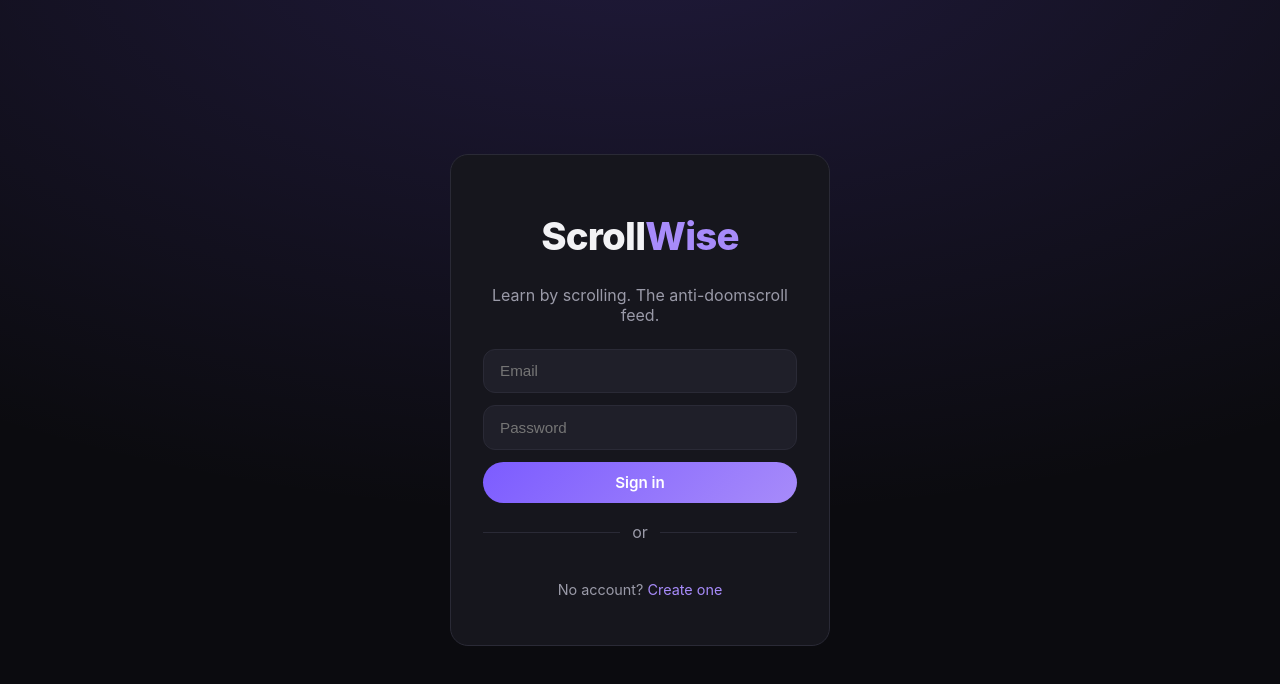
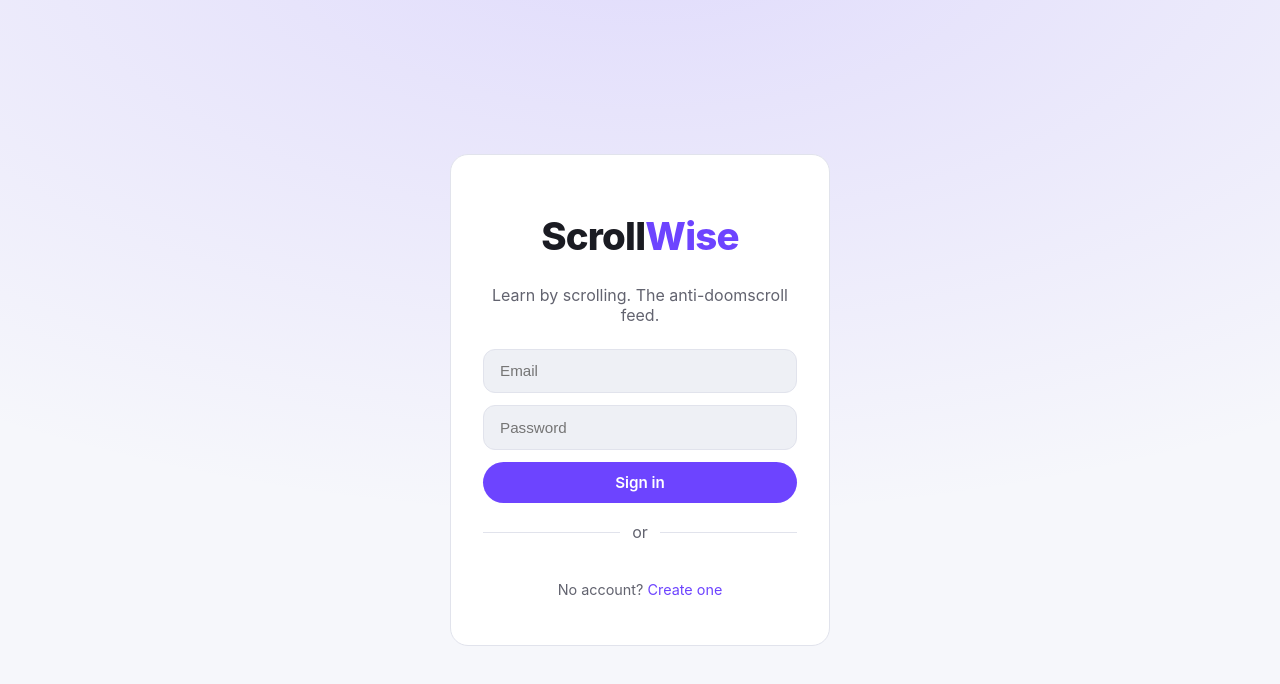
Before and after one commit to revanthmadasu/scrollwise, a React (Vite) app in the folder apps/web/: page /login in a window 1280 px wide. Shown: the top 684 px of the page. Built offline with nearby package versions, Linux system fonts and the light colour scheme; no server answers.

Commit message:
theme changes

```diff
--- a/apps/web/src/components/Layout.tsx
+++ b/apps/web/src/components/Layout.tsx
@@ -1,6 +1,7 @@
 import { NavLink, Outlet, useNavigate } from "react-router-dom";
 import { useAuth } from "../auth/AuthContext";
 import { ChartIcon, CompassIcon, HomeIcon, SparklesIcon } from "./icons";
+import { ThemeToggle } from "./ThemeToggle";
 
 export function Layout() {
   const { user, logout } = useAuth();
@@ -20,6 +21,7 @@ export function Layout() {
         </nav>
         <div className="user-menu">
           <span className="muted">{user?.display_name || user?.email}</span>
+          <ThemeToggle />
           <button className="ghost" onClick={logout}>Sign out</button>
         </div>
       </header>
--- /dev/null
+++ b/apps/web/src/components/ThemeToggle.tsx
@@ -0,0 +1,30 @@
+import type { ThemePref } from "../theme/ThemeContext";
+import { useTheme } from "../theme/ThemeContext";
+import { MonitorIcon, MoonIcon, SunIcon } from "./icons";
+
+const OPTIONS: { value: ThemePref; label: string; Icon: (p: { size?: number }) => JSX.Element }[] = [
+  { value: "light", label: "Light", Icon: SunIcon },
+  { value: "dark", label: "Dark", Icon: MoonIcon },
+  { value: "system", label: "System (browser default)", Icon: MonitorIcon },
+];
+
+// Segmented light / dark / system control.
+export function ThemeToggle() {
+  const { theme, setTheme } = useTheme();
+  return (
+    <div className="theme-toggle" role="group" aria-label="Theme">
+      {OPTIONS.map(({ value, label, Icon }) => (
+        <button
+          key={value}
+          className={theme === value ? "active" : ""}
+          aria-pressed={theme === value}
+          title={label}
+          aria-label={label}
+          onClick={() => setTheme(value)}
+        >
+          <Icon size={16} />
+        </button>
+      ))}
+    </div>
+  );
+}
--- a/apps/web/src/components/icons.tsx
+++ b/apps/web/src/components/icons.tsx
@@ -76,3 +76,29 @@ export function CloseIcon({ size = 18 }: IconProps) {
     </svg>
   );
 }
+
+export function SunIcon({ size = 16 }: IconProps) {
+  return (
+    <svg width={size} height={size} viewBox="0 0 24 24" {...stroke}>
+      <circle cx="12" cy="12" r="4" />
+      <path d="M12 2v2M12 20v2M4.9 4.9l1.4 1.4M17.7 17.7l1.4 1.4M2 12h2M20 12h2M4.9 19.1l1.4-1.4M17.7 6.3l1.4-1.4" />
+    </svg>
+  );
+}
+
+export function MoonIcon({ size = 16 }: IconProps) {
+  return (
+    <svg width={size} height={size} viewBox="0 0 24 24" {...stroke}>
+      <path d="M21 12.8A9 9 0 1 1 11.2 3a7 7 0 0 0 9.8 9.8z" />
+    </svg>
+  );
+}
+
+export function MonitorIcon({ size = 16 }: IconProps) {
+  return (
+    <svg width={size} height={size} viewBox="0 0 24 24" {...stroke}>
+      <rect x="3" y="4" width="18" height="12" rx="2" />
+      <path d="M8 20h8M12 16v4" />
+    </svg>
+  );
+}
--- a/apps/web/src/index.css
+++ b/apps/web/src/index.css
@@ -1,16 +1,41 @@
 :root {
+  /* Dark is the default palette; the light overrides live in [data-theme="light"]. */
   --bg: #0b0b0f;
   --surface: #16161d;
   --surface-2: #1f1f29;
   --border: #2a2a36;
   --text: #f2f2f5;
+  --text-soft: #d6d6df;       /* body copy */
   --muted: #9a9aa8;
   --accent: #7c5cff;
   --accent-2: #a78bfa;
   --like: #ff4d6d;
   --ok: #2ecc71;
   --bad: #ff6b6b;
+  --bar-bg: rgba(11, 11, 15, 0.85);   /* sticky top/bottom bars */
+  --chip-purple: #c4b5fd;     /* pill text colors (on tinted backgrounds) */
+  --chip-sky: #7dd3fc;
+  --chip-amber: #fbbf24;
   --radius: 18px;
+}
+
+:root[data-theme="light"] {
+  --bg: #f6f7fb;
+  --surface: #ffffff;
+  --surface-2: #eef0f5;
+  --border: #e1e3ec;
+  --text: #1a1b22;
+  --text-soft: #3a3b45;
+  --muted: #62636f;
+  --accent: #6d44ff;
+  --accent-2: #6d44ff;
+  --like: #e0214d;
+  --ok: #149e57;
+  --bad: #d63a35;
+  --bar-bg: rgba(255, 255, 255, 0.85);
+  --chip-purple: #6d44ff;
+  --chip-sky: #0369a1;
+  --chip-amber: #b45309;
 }
 
 * { box-sizing: border-box; }
@@ -75,7 +100,7 @@ a { color: var(--accent-2); text-decoration: none; }
 .topbar {
   position: sticky; top: 0; z-index: 10;
   display: flex; align-items: center; gap: 1.5rem;
-  padding: 0.85rem 1.25rem; background: rgba(11,11,15,0.85);
+  padding: 0.85rem 1.25rem; background: var(--bar-bg);
   backdrop-filter: blur(12px); border-bottom: 1px solid var(--border);
 }
 .nav { display: flex; gap: 0.35rem; margin-left: 0.5rem; }
@@ -91,6 +116,13 @@ a { color: var(--accent-2); text-decoration: none; }
 .user-menu .muted { font-size: 0.85rem; max-width: 180px; overflow: hidden; text-overflow: ellipsis; white-space: nowrap; }
 .content { flex: 1; }
 
+/* ---------- theme toggle ---------- */
+.theme-toggle { display: inline-flex; gap: 2px; padding: 2px; border: 1px solid var(--border); border-radius: 999px; background: var(--surface-2); }
+.theme-toggle button { display: inline-flex; align-items: center; justify-content: center; width: 30px; height: 28px; border: none; background: none; color: var(--muted); border-radius: 999px; }
+.theme-toggle button:hover { color: var(--text); }
+.theme-toggle button.active { background: var(--surface); color: var(--accent-2); }
+.theme-toggle svg { width: 16px; height: 16px; }
+
 /* ---------- feed ---------- */
 .feed { max-width: 560px; margin: 0 auto; padding: 1.5rem 1rem 4rem; display: flex; flex-direction: column; gap: 1.5rem; }
 .feed-banner { display: flex; flex-direction: column; gap: 0.3rem; padding: 0.9rem 1.1rem; border: 1px solid var(--accent); border-radius: var(--radius); background: rgba(124,92,255,0.1); }
@@ -100,9 +132,9 @@ a { color: var(--accent-2); text-decoration: none; }
 .card-head { display: flex; align-items: center; justify-content: space-between; padding: 0.9rem 1.1rem 0.4rem; }
 .reason { font-size: 0.72rem; font-weight: 700; text-transform: uppercase; letter-spacing: 0.04em;
   padding: 0.2rem 0.6rem; border-radius: 999px; }
-.reason.prompted { color: #c4b5fd; background: rgba(124,92,255,0.16); }
-.reason.suggested { color: #7dd3fc; background: rgba(56,189,248,0.14); }
-.reason.remediation { color: #fbbf24; background: rgba(251,191,36,0.14); }
+.reason.prompted { color: var(--chip-purple); background: rgba(124,92,255,0.16); }
+.reason.suggested { color: var(--chip-sky); background: rgba(56,189,248,0.14); }
+.reason.remediation { color: var(--chip-amber); background: rgba(251,191,36,0.14); }
 .level-chip { font-size: 0.72rem; color: var(--muted); border: 1px solid var(--border); border-radius: 999px; padding: 0.15rem 0.6rem; }
 
 .media { width: 100%; display: block; background: #000; max-height: 70vh; }
@@ -117,7 +149,7 @@ a { color: var(--accent-2); text-decoration: none; }
 
 .card-body { padding: 1rem 1.1rem 0.4rem; }
 .card-title { margin: 0 0 0.5rem; font-size: 1.15rem; letter-spacing: -0.01em; }
-.card-text { margin: 0; color: #d6d6df; line-height: 1.55; white-space: pre-wrap; }
+.card-text { margin: 0; color: var(--text-soft); line-height: 1.55; white-space: pre-wrap; }
 .card-text.clamped { display: -webkit-box; -webkit-line-clamp: 2; -webkit-box-orient: vertical; overflow: hidden; }
 .see-more { margin-top: 0.35rem; padding: 0; background: none; border: none; color: var(--accent-2); font-size: 0.85rem; font-weight: 600; cursor: pointer; }
 .see-more:hover { text-decoration: underline; }
@@ -142,7 +174,7 @@ a { color: var(--accent-2); text-decoration: none; }
 .test-gate-note { font-size: 0.82rem; margin: 0 0 0.8rem; }
 .revise-panel { display: flex; flex-direction: column; gap: 0.7rem; margin: 0 0 1rem; padding: 0.85rem; border: 1px solid var(--border); border-radius: 12px; background: var(--surface-2); }
 .revise-item h4 { margin: 0 0 0.25rem; font-size: 0.95rem; }
-.revise-item p { margin: 0; line-height: 1.5; color: #d6d6df; font-size: 0.9rem; white-space: pre-wrap; }
+.revise-item p { margin: 0; line-height: 1.5; color: var(--text-soft); font-size: 0.9rem; white-space: pre-wrap; }
 .test-q { font-size: 1.2rem; margin: 0 0 1rem; }
 .options { display: flex; flex-direction: column; gap: 0.6rem; }
 .option { text-align: left; background: var(--surface-2); border: 1px solid var(--border); color: var(--text);
@@ -175,8 +207,8 @@ a { color: var(--accent-2); text-decoration: none; }
   background: var(--surface); border: 1px solid var(--border); border-radius: 12px; padding: 0.9rem 1rem; }
 .prompt-text { font-weight: 500; }
 .status-pill { font-size: 0.75rem; font-weight: 700; padding: 0.25rem 0.7rem; border-radius: 999px; white-space: nowrap; }
-.status-pill.pending { color: #fbbf24; background: rgba(251,191,36,0.14); }
-.status-pill.generating { color: #7dd3fc; background: rgba(56,189,248,0.14); }
+.status-pill.pending { color: var(--chip-amber); background: rgba(251,191,36,0.14); }
+.status-pill.generating { color: var(--chip-sky); background: rgba(56,189,248,0.14); }
 .status-pill.ready { color: var(--ok); background: rgba(46,204,113,0.14); }
 .status-pill.failed { color: var(--bad); background: rgba(255,107,107,0.14); }
 
@@ -211,7 +243,7 @@ a { color: var(--accent-2); text-decoration: none; }
   .nav {
     position: fixed; left: 0; right: 0; bottom: 0; z-index: 20;
     margin: 0; gap: 0; justify-content: space-around;
-    background: rgba(11, 11, 15, 0.95); backdrop-filter: blur(12px);
+    background: var(--bar-bg); backdrop-filter: blur(12px);
     border-top: 1px solid var(--border);
     padding: 0.45rem 0.5rem calc(0.45rem + env(safe-area-inset-bottom));
   }
--- a/apps/web/src/main.tsx
+++ b/apps/web/src/main.tsx
@@ -2,6 +2,7 @@ import React from "react";
 import ReactDOM from "react-dom/client";
 import { QueryClient, QueryClientProvider } from "@tanstack/react-query";
 import App from "./App";
+import { ThemeProvider } from "./theme/ThemeContext";
 import "./index.css";
 
 const queryClient = new QueryClient({
@@ -12,8 +13,10 @@ const queryClient = new QueryClient({
 
 ReactDOM.createRoot(document.getElementById("root")!).render(
   <React.StrictMode>
-    <QueryClientProvider client={queryClient}>
-      <App />
-    </QueryClientProvider>
+    <ThemeProvider>
+      <QueryClientProvider client={queryClient}>
+        <App />
+      </QueryClientProvider>
+    </ThemeProvider>
   </React.StrictMode>
 );
--- /dev/null
+++ b/apps/web/src/theme/ThemeContext.tsx
@@ -0,0 +1,56 @@
+import { createContext, useContext, useEffect, useState } from "react";
+import type { ReactNode } from "react";
+
+// Theme preference. "system" follows the OS / browser setting and updates live.
+export type ThemePref = "light" | "dark" | "system";
+
+const STORAGE_KEY = "scrollwise-theme";
+
+function effective(pref: ThemePref): "light" | "dark" {
+  if (pref === "system") {
+    return window.matchMedia("(prefers-color-scheme: dark)").matches ? "dark" : "light";
+  }
+  return pref;
+}
+
+// Apply the resolved theme to <html data-theme>; the CSS keys off this attribute.
+function apply(pref: ThemePref) {
+  document.documentElement.setAttribute("data-theme", effective(pref));
+}
+
+type ThemeCtx = { theme: ThemePref; setTheme: (t: ThemePref) => void };
+const ThemeContext = createContext<ThemeCtx | null>(null);
+
+export function ThemeProvider({ children }: { children: ReactNode }) {
+  const [theme, setThemeState] = useState<ThemePref>(
+    () => (localStorage.getItem(STORAGE_KEY) as ThemePref | null) ?? "system"
+  );
+
+  useEffect(() => {
+    apply(theme);
+  }, [theme]);
+
+  // While on "system", re-apply when the OS theme flips (e.g. day/night auto).
+  useEffect(() => {
+    if (theme !== "system") return;
+    const mq = window.matchMedia("(prefers-color-scheme: dark)");
+    const onChange = () => apply("system");
+    mq.addEventListener("change", onChange);
+    return () => mq.removeEventListener("change", onChange);
+  }, [theme]);
+
+  const setTheme = (t: ThemePref) => {
+    localStorage.setItem(STORAGE_KEY, t);
+    setThemeState(t);
+  };
+
+  return (
+    <ThemeContext.Provider value={{ theme, setTheme }}>{children}</ThemeContext.Provider>
+  );
+}
+
+export function useTheme() {
+  const ctx = useContext(ThemeContext);
+  if (!ctx) throw new Error("useTheme must be used within ThemeProvider");
+  return ctx;
+}
```
Also changed, not shown: apps/web/index.html (+12 -0 lines).
